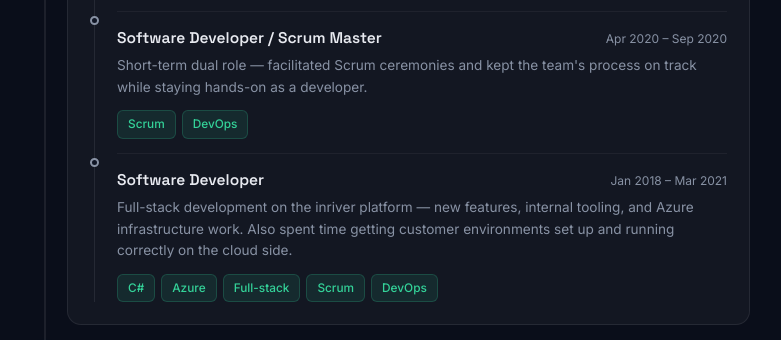
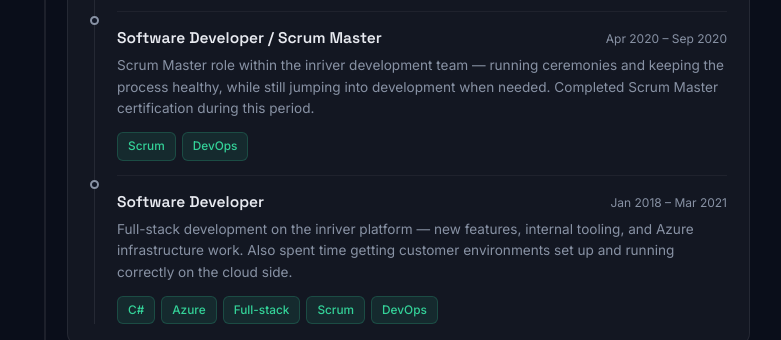
Before and after one commit to MikWil/mikaelwilkon.tech, a plain HTML site: page index.html in a window 1280 px wide. Shown: the part 2207-2547 px from the top of the page, without its empty margins (346-1127 px from the left). Drawn offline with Linux system fonts and the light colour scheme.

Commit message:
Clarify Scrum Master role at inriver
Primary Scrum Master with dev work when needed, plus cert mention.

Co-Authored-By: Claude Sonnet 4.6 <noreply@anthropic.com>

```diff
--- a/index.html
+++ b/index.html
@@ -622,7 +622,7 @@
                   <div class="role-title">Software Developer / Scrum Master</div>
                   <span class="role-date">Apr 2020 – Sep 2020</span>
                 </div>
-                <p class="role-desc">Short-term dual role — facilitated Scrum ceremonies and kept the team's process on track while staying hands-on as a developer.</p>
+                <p class="role-desc">Scrum Master role within the inriver development team — running ceremonies and keeping the process healthy, while still jumping into development when needed. Completed Scrum Master certification during this period.</p>
                 <div class="exp-tags">
                   <span class="tag green">Scrum</span>
                   <span class="tag green">DevOps</span>
```
